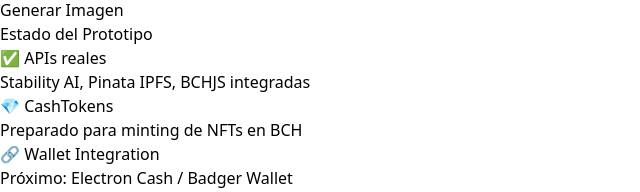
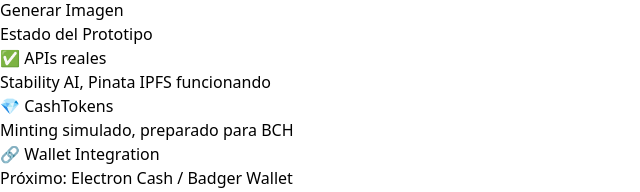
Before and after one commit to artistpro/nftbch-ai-generator, a React (Vite) app: page / in a window 1280 px wide. Shown: the part 324-516 px from the top of the page, without its empty margins (0-640 px from the left). Built offline with nearby package versions, Linux system fonts and the light colour scheme.

Commit message:
Update info panel to reflect current status without BCHJS

```diff
--- a/src/components/NFTGenerator.jsx
+++ b/src/components/NFTGenerator.jsx
@@ -467,11 +467,11 @@
           <div className="grid md:grid-cols-3 gap-4 text-sm">
             <div className="p-3 bg-green-50 rounded-lg">
               <p className="font-semibold text-green-800">✅ APIs reales</p>
-              <p className="text-green-700">Stability AI, Pinata IPFS, BCHJS integradas</p>
+              <p className="text-green-700">Stability AI, Pinata IPFS funcionando</p>
             </div>
             <div className="p-3 bg-blue-50 rounded-lg">
               <p className="font-semibold text-blue-800">💎 CashTokens</p>
-              <p className="text-blue-700">Preparado para minting de NFTs en BCH</p>
+              <p className="text-blue-700">Minting simulado, preparado para BCH</p>
             </div>
             <div className="p-3 bg-yellow-50 rounded-lg">
               <p className="font-semibold text-yellow-800">🔗 Wallet Integration</p>
```
